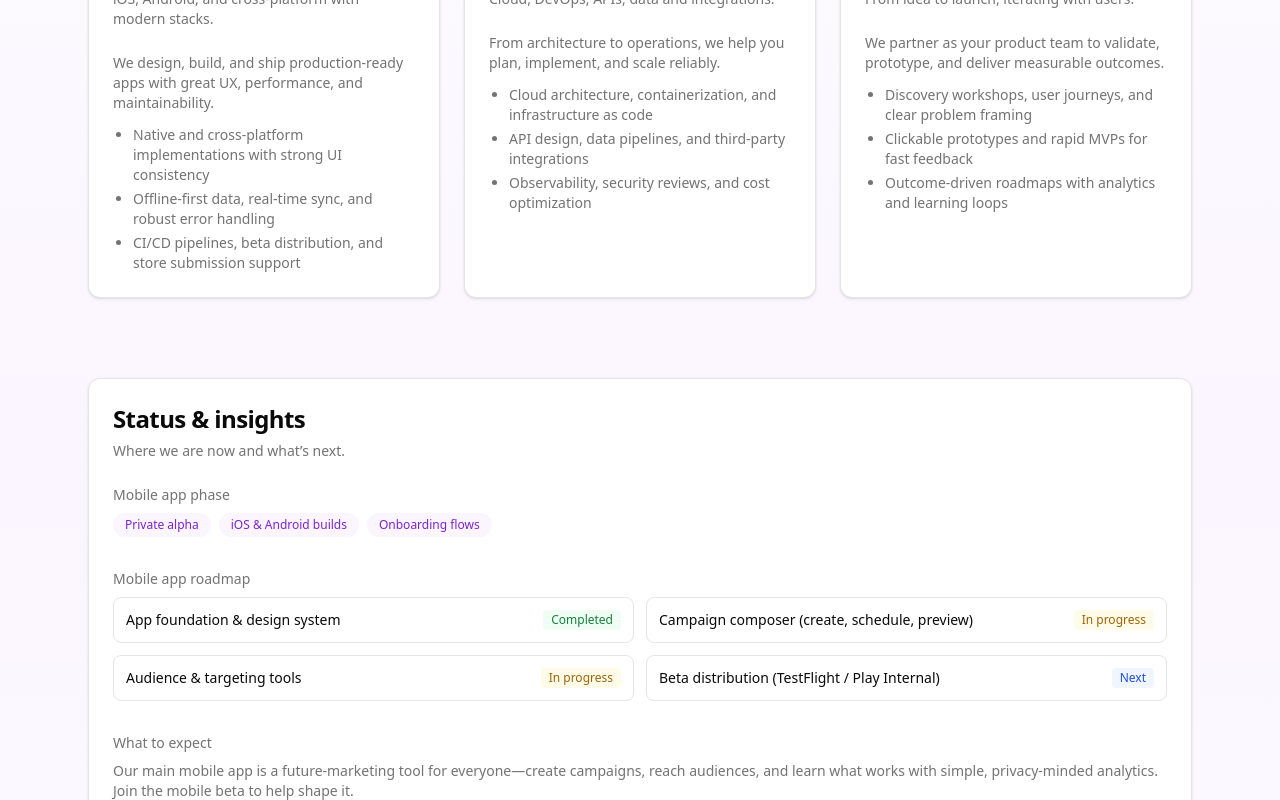
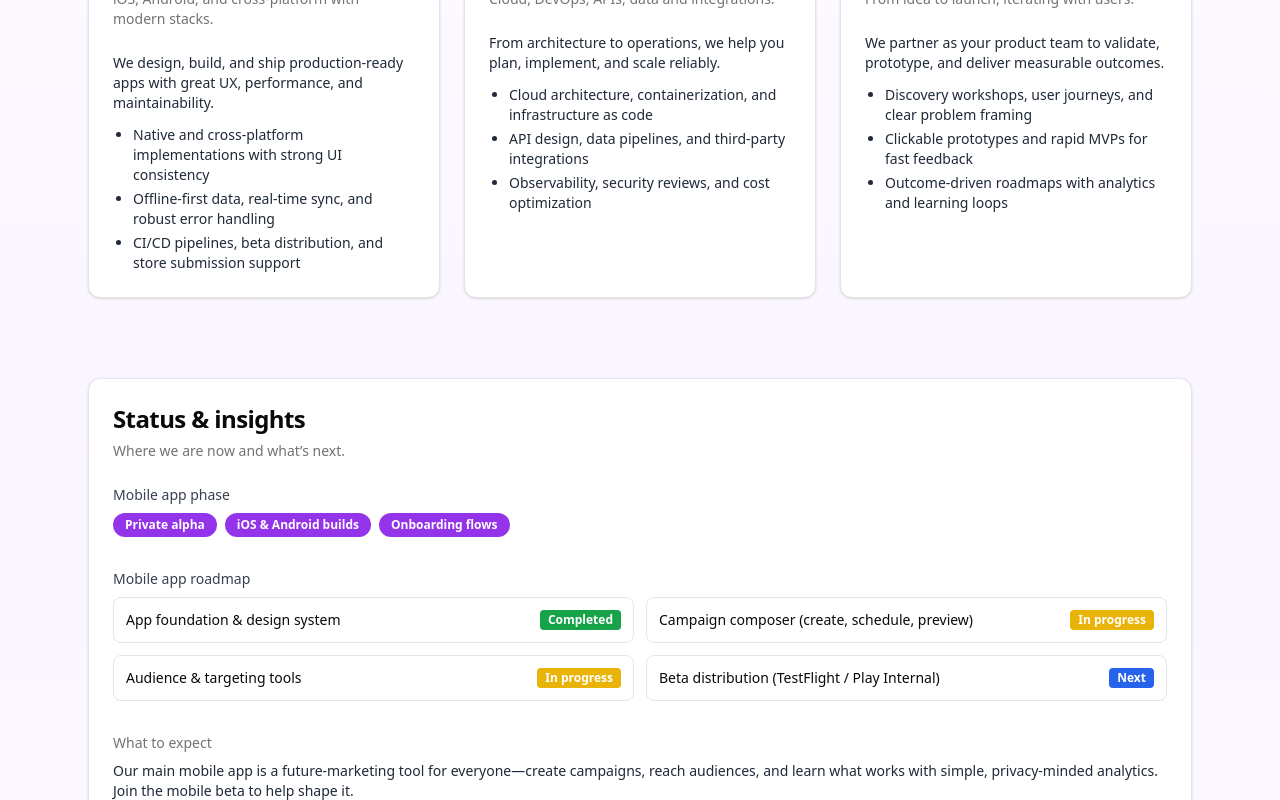
Before and after one commit to AchinthaHarshamal/loofo-web, a Next.js app in the folder loofo-web/: page / in a window 1280 px wide. Shown: the part 740-1540 px from the top of the page. Built offline with nearby package versions, Linux system fonts and the light colour scheme.

Commit message:
improve contrast

```diff
--- a/loofo-web/app/careers/page.tsx
+++ b/loofo-web/app/careers/page.tsx
@@ -6,7 +6,7 @@ export default function CareersPage() {
     <main className="mx-auto max-w-6xl px-6 py-12">
       <header className="mb-8">
         <h1 className="text-3xl md:text-4xl font-bold">Careers at Loofo Lab</h1>
-        <p className="mt-2 text-muted-foreground max-w-2xl">We offer hands‑on, practice‑driven internships—build real features with us and gain industry experience across mobile, backend, web, and cloud.</p>
+        <p className="mt-2 text-gray-800 max-w-2xl">We offer hands‑on, practice‑driven internships—build real features with us and gain industry experience across mobile, backend, web, and cloud.</p>
         <div className="mt-4">
           <a href="/" className="inline-block px-5 py-2 rounded-full bg-purple-600 text-white text-sm font-semibold shadow hover:bg-purple-700 transition">Go to Home</a>
         </div>
@@ -19,7 +19,7 @@ export default function CareersPage() {
             <CardDescription>Gain real industry experience across mobile, backend, web, and cloud</CardDescription>
           </CardHeader>
           <Separator />
-          <CardContent className="pt-4 text-sm text-muted-foreground">
+          <CardContent className="pt-4 text-sm text-gray-800">
             <p>
               Contribute across the stack as we build our main mobile app. We welcome interns who have foundational knowledge in the following areas (not separately, but general exposure across them):
             </p>
@@ -34,7 +34,7 @@ export default function CareersPage() {
             <Separator className="my-6" />
 
             <h3 className="font-semibold text-foreground mb-2">What you’ll gain</h3>
-            <ul className="list-disc pl-5 space-y-1">
+            <ul className="list-disc pl-5 space-y-1 text-gray-800">
               <li>Agile (Scrum/Kanban): planning, stand‑ups, retrospectives</li>
               <li>Team collaboration: Git branching, pull requests, code reviews</li>
               <li>CI/CD pipelines: automated builds, tests, deployments</li>
@@ -47,7 +47,7 @@ export default function CareersPage() {
             <Separator className="my-6" />
 
             <h3 className="font-semibold text-foreground mb-2">Internship details</h3>
-            <ul className="text-foreground/90 space-y-1 text-sm">
+            <ul className="space-y-1 text-sm text-gray-900">
               <li><span className="font-medium">Working hours:</span> Flexible 8 hours (encouraged to collaborate with the team)</li>
               <li><span className="font-medium">Compensation:</span> No stipend; internet bill provided</li>
               <li><span className="font-medium">Working mode:</span> Online</li>
--- a/loofo-web/app/page.tsx
+++ b/loofo-web/app/page.tsx
@@ -19,7 +19,7 @@ export default function Home() {
             <h1 className="text-4xl md:text-6xl font-extrabold tracking-tight text-gray-900">
               Loofo Lab
             </h1>
-            <p className="mt-4 max-w-2xl text-base md:text-lg text-gray-700">
+            <p className="mt-4 max-w-2xl text-base md:text-lg text-gray-800">
               A software studio building delightful mobile apps and providing reliable IT services
               for startups and enterprises.
             </p>
@@ -43,7 +43,7 @@ export default function Home() {
               <CardTitle className="text-xl">Mobile App Development</CardTitle>
               <CardDescription>iOS, Android, and cross‑platform with modern stacks.</CardDescription>
             </CardHeader>
-            <CardContent className="text-sm text-muted-foreground">
+            <CardContent className="text-sm text-gray-800">
               <p>We design, build, and ship production‑ready apps with great UX, performance, and maintainability.</p>
               <ul className="mt-3 list-disc pl-5 space-y-1">
                 <li>Native and cross‑platform implementations with strong UI consistency</li>
@@ -57,7 +57,7 @@ export default function Home() {
               <CardTitle className="text-xl">IT Services & Consulting</CardTitle>
               <CardDescription>Cloud, DevOps, APIs, data and integrations.</CardDescription>
             </CardHeader>
-            <CardContent className="text-sm text-muted-foreground">
+            <CardContent className="text-sm text-gray-800">
               <p>From architecture to operations, we help you plan, implement, and scale reliably.</p>
               <ul className="mt-3 list-disc pl-5 space-y-1">
                 <li>Cloud architecture, containerization, and infrastructure as code</li>
@@ -71,7 +71,7 @@ export default function Home() {
               <CardTitle className="text-xl">Product Partnership</CardTitle>
               <CardDescription>From idea to launch, iterating with users.</CardDescription>
             </CardHeader>
-            <CardContent className="text-sm text-muted-foreground">
+            <CardContent className="text-sm text-gray-800">
               <p>We partner as your product team to validate, prototype, and deliver measurable outcomes.</p>
               <ul className="mt-3 list-disc pl-5 space-y-1">
                 <li>Discovery workshops, user journeys, and clear problem framing</li>
@@ -93,39 +93,39 @@ export default function Home() {
           <CardContent>
             <div className="space-y-8">
               <div>
-                <div className="text-sm text-muted-foreground mb-2">Mobile app phase</div>
+                <div className="text-sm text-gray-700 mb-2">Mobile app phase</div>
                 <div className="flex flex-wrap gap-2">
-                  <span className="px-3 py-1 rounded-full bg-purple-50 text-purple-700 text-xs font-medium">Private alpha</span>
-                  <span className="px-3 py-1 rounded-full bg-purple-50 text-purple-700 text-xs font-medium">iOS & Android builds</span>
-                  <span className="px-3 py-1 rounded-full bg-purple-50 text-purple-700 text-xs font-medium">Onboarding flows</span>
+                  <span className="px-3 py-1 rounded-full bg-purple-600 text-white text-xs font-semibold">Private alpha</span>
+                  <span className="px-3 py-1 rounded-full bg-purple-600 text-white text-xs font-semibold">iOS & Android builds</span>
+                  <span className="px-3 py-1 rounded-full bg-purple-600 text-white text-xs font-semibold">Onboarding flows</span>
                 </div>
               </div>
 
               <div>
-                <div className="text-sm text-muted-foreground mb-2">Mobile app roadmap</div>
+                <div className="text-sm text-gray-700 mb-2">Mobile app roadmap</div>
                 <ul className="grid grid-cols-1 md:grid-cols-2 gap-3 text-sm">
                   <li className="rounded-lg border p-3 flex items-start justify-between">
                     <span className="pr-3">App foundation & design system</span>
-                    <span className="px-2 py-0.5 rounded bg-green-50 text-green-700 text-xs font-medium">Completed</span>
+                    <span className="px-2 py-0.5 rounded bg-green-600 text-white text-xs font-semibold">Completed</span>
                   </li>
                   <li className="rounded-lg border p-3 flex items-start justify-between">
                     <span className="pr-3">Campaign composer (create, schedule, preview)</span>
-                    <span className="px-2 py-0.5 rounded bg-yellow-50 text-yellow-700 text-xs font-medium">In progress</span>
+                    <span className="px-2 py-0.5 rounded bg-yellow-500 text-white text-xs font-semibold">In progress</span>
                   </li>
                   <li className="rounded-lg border p-3 flex items-start justify-between">
                     <span className="pr-3">Audience & targeting tools</span>
-                    <span className="px-2 py-0.5 rounded bg-yellow-50 text-yellow-700 text-xs font-medium">In progress</span>
+                    <span className="px-2 py-0.5 rounded bg-yellow-500 text-white text-xs font-semibold">In progress</span>
                   </li>
                   <li className="rounded-lg border p-3 flex items-start justify-between">
                     <span className="pr-3">Beta distribution (TestFlight / Play Internal)</span>
-                    <span className="px-2 py-0.5 rounded bg-blue-50 text-blue-700 text-xs font-medium">Next</span>
+                    <span className="px-2 py-0.5 rounded bg-blue-600 text-white text-xs font-semibold">Next</span>
                   </li>
                 </ul>
               </div>
 
               <div>
                 <div className="text-sm text-muted-foreground mb-2">What to expect</div>
-                <p className="text-sm text-muted-foreground">
+                <p className="text-sm text-gray-800">
                   Our main mobile app is a future‑marketing tool for everyone—create campaigns, reach audiences,
                   and learn what works with simple, privacy‑minded analytics. Join the mobile beta to help shape it.
                 </p>
@@ -184,7 +184,7 @@ export default function Home() {
               <CardTitle className="text-2xl">Contact us</CardTitle>
               <CardDescription>We usually reply within one business day.</CardDescription>
             </CardHeader>
-            <CardContent className="space-y-3 text-sm text-muted-foreground">
+            <CardContent className="space-y-3 text-sm text-gray-800">
               <p><span className="font-medium text-foreground">Email:</span> <a className="text-purple-700 hover:underline" href="mailto:contact@loofolab.com">contact@loofolab.com</a></p>
               <p><span className="font-medium text-foreground">Phone:</span> <a className="text-purple-700 hover:underline" href="tel:+11234567890">+1 (123) 456‑7890</a></p>
               <p><span className="font-medium text-foreground">LinkedIn:</span> <a className="text-purple-700 hover:underline" href="https://www.linkedin.com/company/loofolab" target="_blank" rel="noopener noreferrer">Loofo Lab</a></p>
```
